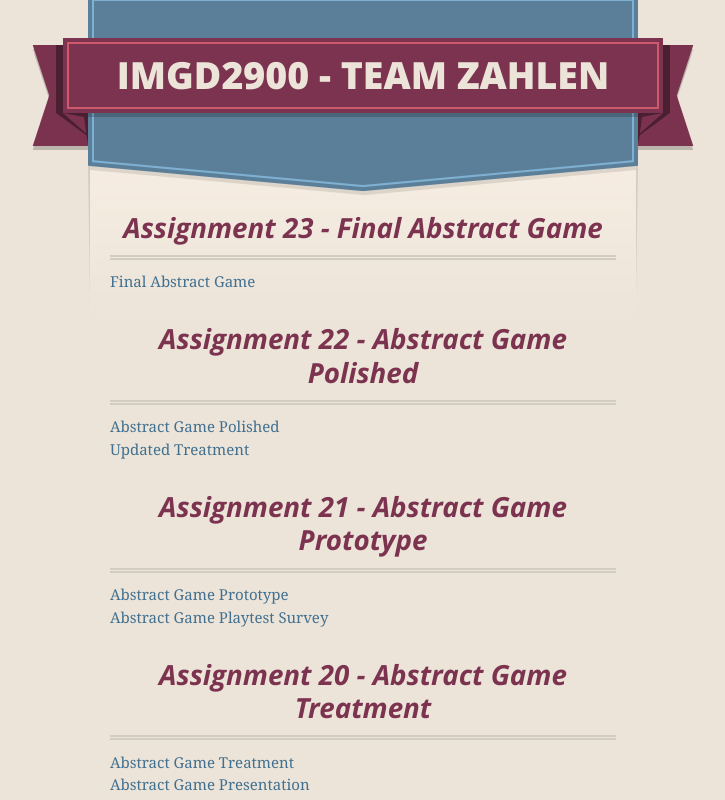
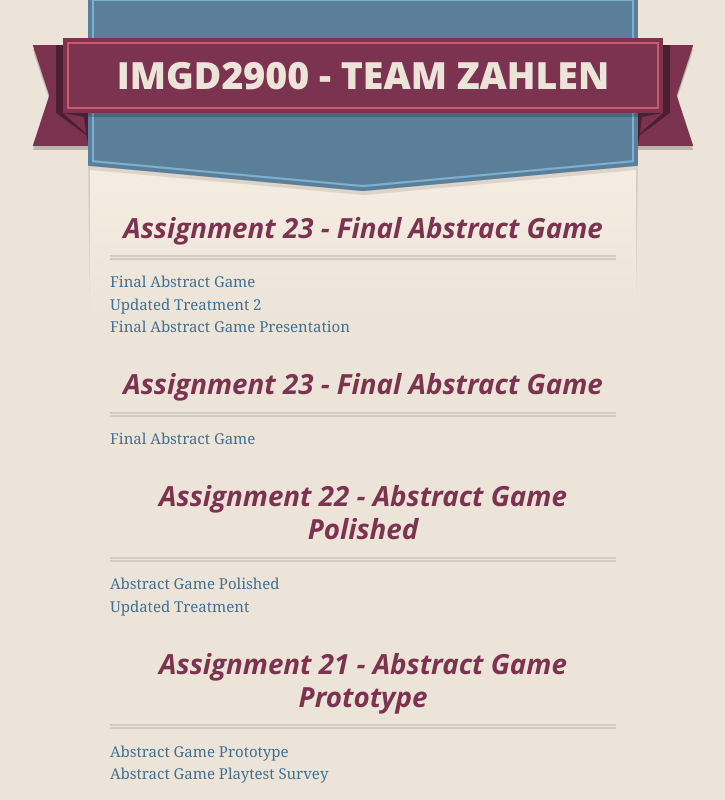
Before and after one commit to ComicSeans/imgd2900, a plain HTML site: page index.html in a window 1280 px wide. Shown: the top 800 px of the page, without its empty margins (277-1002 px from the left). Drawn offline with nearby package versions, Linux system fonts and the light colour scheme.

Commit message:
Added Team Site links
design doc and PP links will be broken until files are added

```diff
--- a/index.html
+++ b/index.html
@@ -45,6 +45,13 @@
 
       <section id="main_content">
 
+<h3>
+    <a name="subtitle-of-website" class="anchor"><span class="octicon octicon-link"></span></a>Assignment 23 - Final Abstract Game</h3>
+          <a href="assig23/cover.html">Final Abstract Game</a>
+          <br>
+          <a href="assig23/FlickerDesignDocUpdate2.pdf">Updated Treatment 2</a>
+          <br>
+          <a href="assig23/FlickerFinalPres.pptx">Final Abstract Game Presentation</a>
 
 <h3>
   <a name="subtitle-of-website" class="anchor"><span class="octicon octicon-link"></span></a>Assignment 23 - Final Abstract Game</h3>
```
